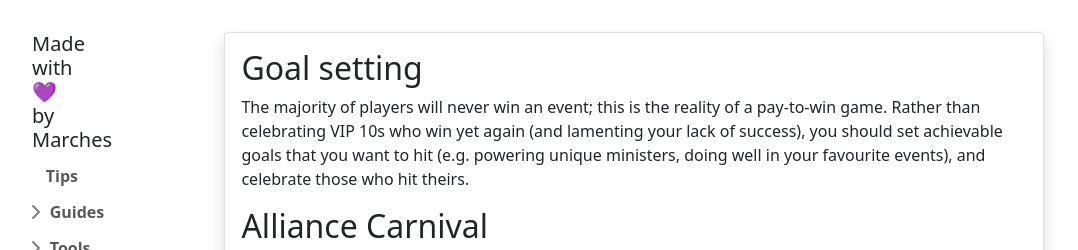
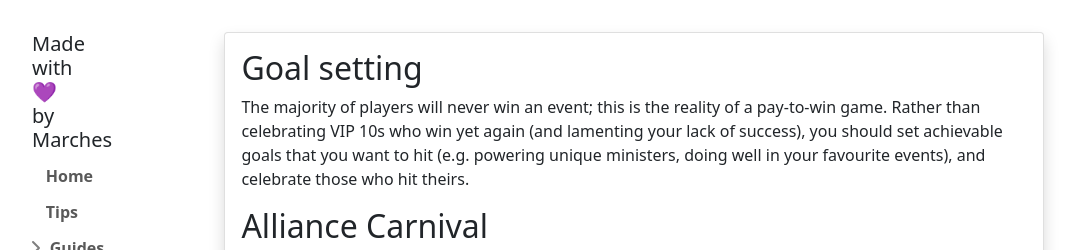
Before and after one commit to Marches0/marches0.github.io, a Vue app: page /tools/season-points-calculator in a window 1280 px wide. Shown: the top 250 px of the page, without its empty margins (12-1090 px from the left). Built offline with nearby package versions, Linux system fonts and the light colour scheme.

Commit message:
home page + active link highlighting

```diff
--- a/src/components/Sidebar.vue
+++ b/src/components/Sidebar.vue
@@ -4,6 +4,9 @@
         <div class="row">
             <div class="col-md-11 offset-md-2">
                 <ul class="list-unstyled">
+                    <li class="mb-1 ">
+                        <router-link to="/" class="link-dark rounded btn btn-toggle btn-toggle-notreally link-dark rounded" role="button">Home</router-link>
+                    </li>
                     <li class="mb-1 ">
                         <router-link to="/tips" class="link-dark rounded btn btn-toggle btn-toggle-notreally link-dark rounded" role="button">Tips</router-link>
                     </li>
```
